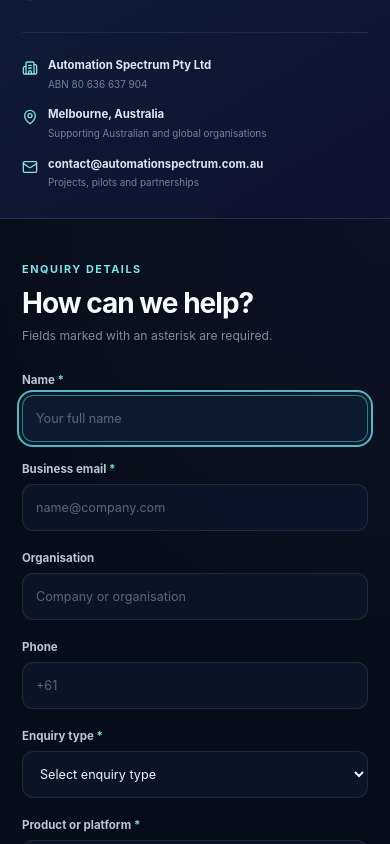
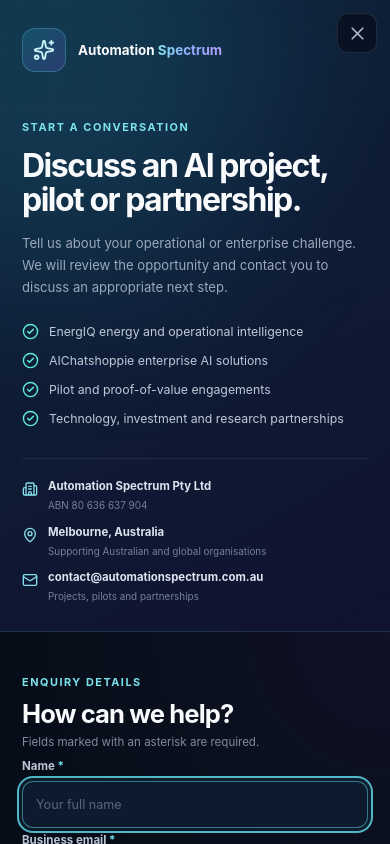
Before and after one commit to anupclientllms/automation-spectrum-website, a React (Vite) app: page /pilot-programs in a window 390 px wide. Both pictures are taken after a click on the button "Discuss a pilot". Shown: the top 844 px of the page. Built offline with nearby package versions, Linux system fonts and the light colour scheme.

Commit message:
fixed modal scroll issue

```diff
--- a/src/components/ContactModal.jsx
+++ b/src/components/ContactModal.jsx
@@ -12,7 +12,7 @@
   X,
 } from "lucide-react";
 
-import "../styles/contactmodal.css";
+import "../styles/contact.css";
 
 const initialForm = {
   name: "",
@@ -243,10 +243,20 @@
     }
   };
 
+  //const handleBackdropClick = (event) => {
+   // if (event.target === event.currentTarget) {
+   //   handleClose();
+  //  }
+  //};
+
   const handleBackdropClick = (event) => {
-    if (event.target === event.currentTarget) {
-      handleClose();
+  // Close only when the actual backdrop is clicked.
+  // Interactions with the dialog, its content or its scrollbar must not close it.
+    if (event.target !== event.currentTarget) {
+      return;
     }
+
+    handleClose();
   };
 
   if (!isOpen) {
@@ -266,6 +276,7 @@
         aria-modal="true"
         aria-labelledby="contact-modal-title"
         aria-describedby="contact-modal-description"
+        onClick={(event) => event.stopPropagation()}
       >
         <button
           type="button"
--- a/src/styles/contact.css
+++ b/src/styles/contact.css
@@ -17,7 +17,7 @@
   inset: 0;
   display: grid;
   overflow-y: auto;
-  padding: 28px;
+  padding: 16px;
   background: rgba(1, 4, 12, 0.82);
   backdrop-filter: blur(14px);
   -webkit-backdrop-filter: blur(14px);
@@ -36,7 +36,8 @@
   display: grid;
   overflow: hidden;
   width: min(1120px, 100%);
-  max-height: calc(100vh - 56px);
+  height: min(790px, calc(100dvh - 32px));
+  min-height: 0;
   color: var(--modal-text);
   border: 1px solid rgba(148, 163, 184, 0.18);
   border-radius: 25px;
@@ -89,9 +90,9 @@
 .as-contact-modal__aside {
   position: relative;
   display: flex;
-  overflow: hidden;
-  min-height: 680px;
-  padding: 40px;
+  overflow-y: auto;
+  min-height: 0;
+  padding: 32px 34px;
   flex-direction: column;
   border-right: 1px solid rgba(148, 163, 184, 0.12);
   background:
@@ -181,7 +182,7 @@
 
 .as-contact-modal__aside-content {
   margin: auto 0;
-  padding: 48px 0;
+  padding: 30px 0;
 }
 
 .as-contact-modal__eyebrow {
@@ -195,25 +196,25 @@
 
 .as-contact-modal__aside-content h2 {
   max-width: 400px;
-  margin: 17px 0 0;
-  font-size: clamp(2rem, 3.4vw, 3.25rem);
+  margin: 14px 0 0;
+  font-size: clamp(2rem, 3vw, 2.85rem);
   font-weight: 650;
-  line-height: 1.06;
+  line-height: 1.05;
   letter-spacing: -0.047em;
 }
 
 .as-contact-modal__aside-content > p {
   max-width: 410px;
-  margin: 22px 0 0;
+  margin: 17px 0 0;
   color: #9aa8bb;
-  font-size: 0.88rem;
-  line-height: 1.75;
+  font-size: 0.82rem;
+  line-height: 1.65;
 }
 
 .as-contact-modal__topics {
   display: grid;
-  margin-top: 34px;
-  gap: 14px;
+  margin-top: 24px;
+  gap: 10px;
 }
 
 .as-contact-modal__topics div {
@@ -233,9 +234,9 @@
 
 .as-contact-modal__company-details {
   display: grid;
-  padding-top: 25px;
+  padding-top: 20px;
   border-top: 1px solid rgba(148, 163, 184, 0.13);
-  gap: 16px;
+  gap: 12px;
 }
 
 .as-contact-modal__company-details > div,
@@ -276,8 +277,9 @@
    ========================================================= */
 
 .as-contact-modal__form-section {
+  min-height: 0;
   overflow-y: auto;
-  padding: 45px 46px;
+  padding: 34px 40px;
   background:
     radial-gradient(
       circle at 100% 0%,
@@ -285,6 +287,7 @@
       transparent 35%
     ),
     #070d18;
+  overscroll-behavior: contain;
 }
 
 .as-contact-modal__form-header {
@@ -292,26 +295,26 @@
 }
 
 .as-contact-modal__form-header h3 {
-  margin: 9px 0 0;
-  font-size: 1.75rem;
+  margin: 8px 0 0;
+  font-size: 1.6rem;
   font-weight: 650;
   letter-spacing: -0.035em;
 }
 
 .as-contact-modal__form-header p {
-  margin: 8px 0 0;
+  margin: 6px 0 0;
   color: #7e8a9f;
-  font-size: 0.76rem;
+  font-size: 0.72rem;
 }
 
 .as-contact-modal__form {
-  margin-top: 30px;
+  margin-top: 10px;
 }
 
 .as-contact-modal__form-grid {
   display: grid;
   grid-template-columns: repeat(2, minmax(0, 1fr));
-  gap: 20px 17px;
+  gap: 5px 5px;
 }
 
 .as-contact-modal__field {
@@ -624,15 +627,21 @@
 @media (max-width: 980px) {
   .as-contact-modal {
     align-items: start;
+    place-items: start center;
+    overflow-y: auto;
   }
 
   .as-contact-modal__dialog {
+    height: auto;
+    min-height: 0;
     max-height: none;
+    overflow: visible;
     grid-template-columns: 1fr;
   }
 
   .as-contact-modal__aside {
     min-height: auto;
+    overflow: visible;
     padding: 35px;
     border-right: 0;
     border-bottom: 1px solid rgba(148, 163, 184, 0.12);
@@ -659,29 +668,40 @@
   }
 
   .as-contact-modal__form-section {
+    min-height: auto;
     overflow: visible;
   }
 }
 
 @media (max-width: 680px) {
   .as-contact-modal {
+    display: block;
+    overflow-y: auto;
     padding: 0;
     background: #050a14;
   }
 
   .as-contact-modal__dialog {
-    min-height: 100vh;
+    display: block;
+    width: 100%;
+    height: auto;
+    min-height: 100dvh;
+    max-height: none;
+    overflow: visible;
     border: 0;
     border-radius: 0;
   }
 
   .as-contact-modal__close {
     position: fixed;
+    z-index: 100;
     top: 13px;
     right: 13px;
   }
 
   .as-contact-modal__aside {
+    min-height: auto;
+    overflow: visible;
     padding: 28px 22px;
   }
 
@@ -703,6 +723,8 @@
   }
 
   .as-contact-modal__form-section {
+    min-height: auto;
+    overflow: visible;
     padding: 38px 22px 50px;
   }
 
@@ -732,7 +754,6 @@
     padding: 25px 0;
   }
 }
-
 @media (max-width: 420px) {
   .as-contact-modal__brand strong {
     font-size: 0.84rem;
```
